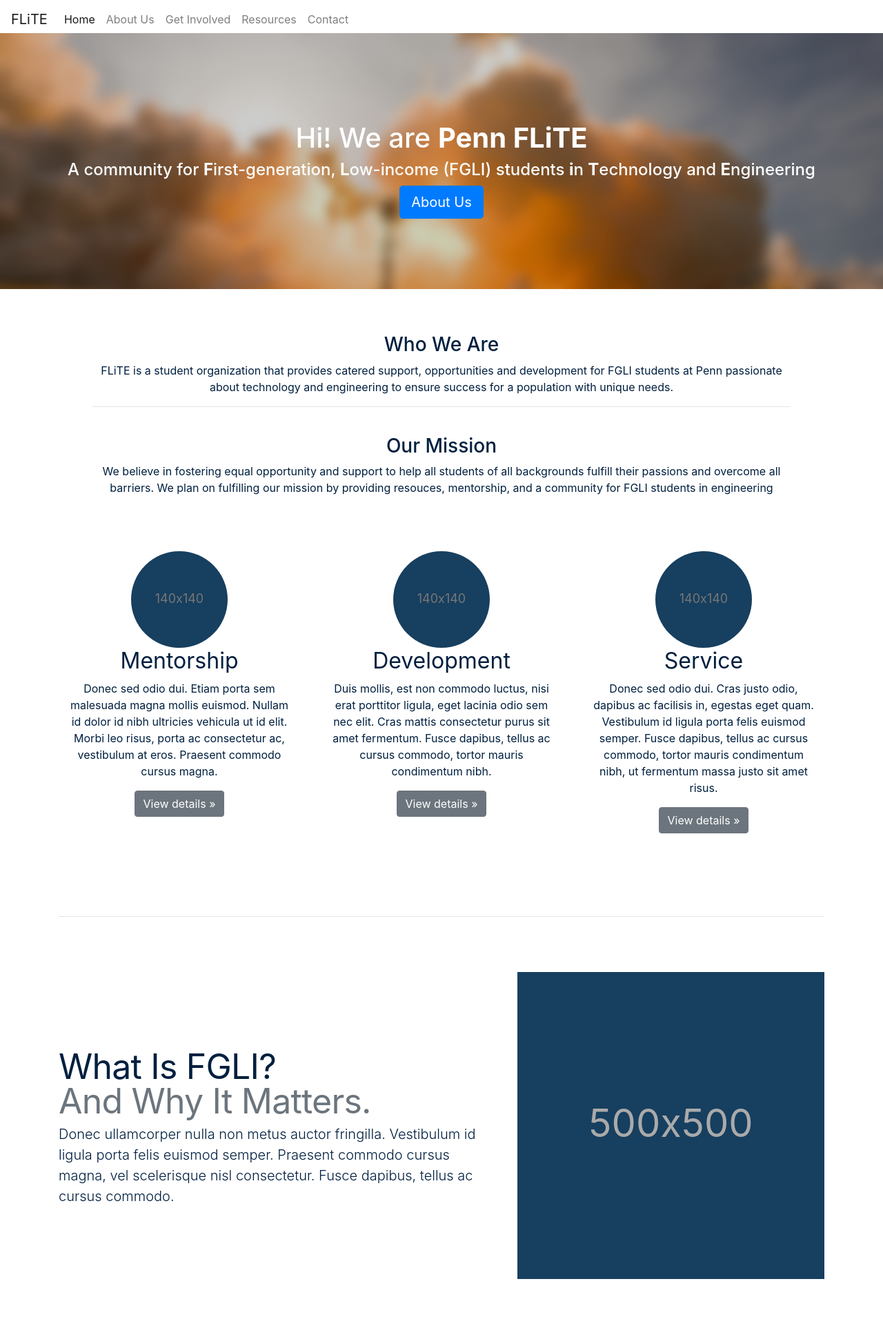
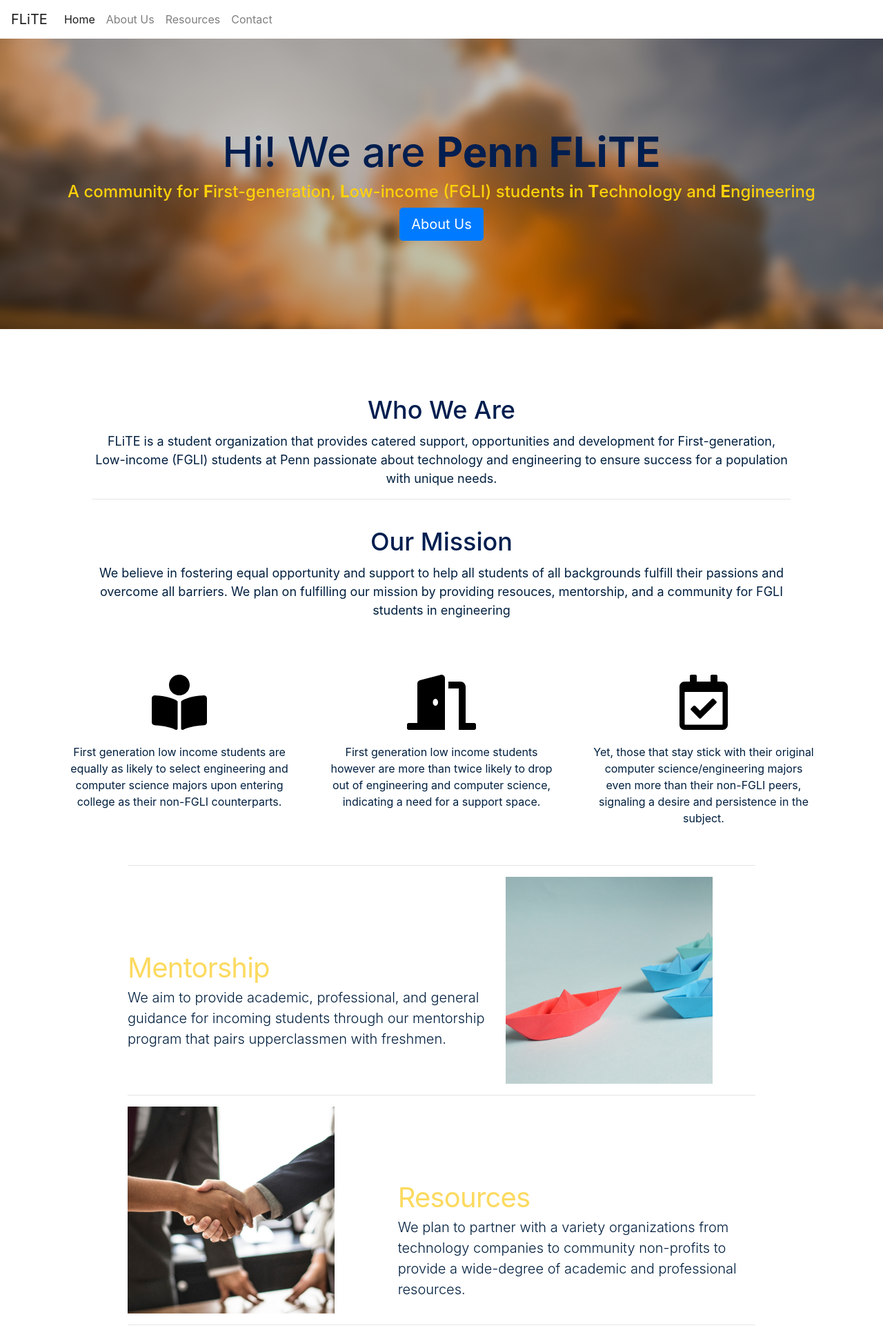
Before and after one commit to jessecui/fgli-tech-website, a PHP site: page / in a window 1280 px wide. Shown: the top 1925 px of the page at 69% size. Run offline with PHP 8.4, Linux system fonts and the light colour scheme.

Commit message:
Work on landing and add images

```diff
--- a/index.css
+++ b/index.css
@@ -3,8 +3,6 @@
 /* Padding below the footer and lighter body text */
 
 body {
-  padding-top: 3rem;
-  padding-bottom: 3rem;
   color: #001f3f;
 }
 
@@ -15,17 +13,23 @@
 
 /* OBJECT STYLES */
 
+#hero h4{
+  color: #ffd10a;
+}
+
+#hero h1{
+  font-size: 60px;
+  color: #001e4f;
+}
+
 .navbar {
-
+  color: #fcda5f;
 }
 
 #hero {
-
-  padding: 10% 5% 8% 5%;
-  background-image: linear-gradient( rgba(0, 0, 0, 0.2), rgba(0, 0, 0, 0.2) ), url("img/flight_image.png");
-  text-align: center;
-  height: 50%;
-
+  background-image: linear-gradient( rgba(0, 0, 0, 0.25), rgba(0, 0, 0, 0.25) ), url("img/flight_image.png");
+  padding-top: 10%;
+  padding-bottom: 10%;
   /* Position and center the image to scale nicely on all screens */
   background-position: center;
   background-repeat: no-repeat;
@@ -35,7 +39,8 @@
 }
 
 #hero_text {
-  color: #fff;
+  text-align: center;
+  color: white;
 }
 
 .mission {
@@ -44,17 +49,18 @@
 }
 
 
+.svg-icons {
+  margin-bottom: 20px;
+}
 
+.land-thumb {
+  height: 300px;
+}
 
-
-
-
-
-
-
-
-
-
+.with-padding {
+  padding-left: 100px;
+  padding-right: 100px;
+}
 
 /* CUSTOMIZE THE CAROUSEL
 -------------------------------------------------- */
@@ -81,6 +87,16 @@
   height: 32rem;
 }
 
+.mission h3 {
+  font-size: 36px;
+  margin-bottom: 10px;
+  color: #001e4f;
+}
+
+.mission p {
+  font-size: 18px;
+}
+
 
 /* MARKETING CONTENT
 -------------------------------------------------- */
@@ -103,7 +119,7 @@
 ------------------------- */
 
 .featurette-divider {
-  margin: 5rem 0; /* Space out the Bootstrap <hr> more */
+  margin: 1rem 0; /* Space out the Bootstrap <hr> more */
 }
 
 /* Thin out the marketing headings */
@@ -111,6 +127,8 @@
   font-weight: 300;
   line-height: 1;
   letter-spacing: -.05rem;
+  padding: 0;
+  color: #fcda5f;
 }
 
 
@@ -126,7 +144,7 @@
   }
 
   .featurette-heading {
-    font-size: 50px;
+    font-size: 40px;
   }
 }
 
--- a/index.html
+++ b/index.html
@@ -35,7 +35,7 @@
   </head>
   <body>
     <header>
-  <nav class="navbar navbar-expand-md fixed-top navbar-light">
+  <nav class="navbar navbar-expand-md static-top navbar-light">
     <a class="navbar-brand" href="#">FLiTE</a>
     <button class="navbar-toggler" type="button" data-toggle="collapse" data-target="#navbarCollapse" aria-controls="navbarCollapse" aria-expanded="false" aria-label="Toggle navigation">
       <span class="navbar-toggler-icon"></span>
@@ -47,9 +47,6 @@
         </li>
         <li class="nav-item">
           <a class="nav-link" href="#">About Us</a>
-        </li>
-        <li class="nav-item">
-          <a class="nav-link" href="#">Get Involved</a>
         </li>
         <li class="nav-item">
           <a class="nav-link" href="#">Resources</a>
@@ -65,8 +62,8 @@
 
 
   <main role="main">
-  <div id='hero'>
-    <div id='hero_text'>
+    <div class="jumbotron jumbotron-fluid" id="hero">
+    <div class="container" id="hero_text">
       <h1>Hi! We are <strong>Penn FLiTE</strong></h1>
       <h4>A community for <b>F</b>irst-generation, <b>L</b>ow-income (FGLI) students <b>i</b>n <b>T</b>echnology and <b>E</b>ngineering </h4>
       <a class="btn btn-lg btn-primary" href="#" role="button">About Us</a>
@@ -75,7 +72,7 @@
 
   <div class='container mission'>
     <h3>Who We Are</h3>
-    <p> FLiTE is a student organization that provides catered support, opportunities and development for FGLI students at Penn passionate about technology and engineering to ensure success for a population with unique needs. </p>
+    <p> FLiTE is a student organization that provides catered support, opportunities and development for First-generation, Low-income (FGLI) students at Penn passionate about technology and engineering to ensure success for a population with unique needs. </p>
     <hr>
     <br>
     <h3>Our Mission</h3>
@@ -91,51 +88,46 @@
   <div class="container marketing">
 
     <!-- Three columns of text below the carousel -->
+    <!-- Note to change the icons from svg files to font awesome imports -->
     <div class="row">
       <div class="col-lg-4">
-        <svg class="bd-placeholder-img rounded-circle" width="140" height="140" xmlns="http://www.w3.org/2000/svg" preserveAspectRatio="xMidYMid slice" focusable="false" role="img" aria-label="Placeholder: 140x140"><title>Placeholder</title><rect width="100%" height="100%" fill="#777"/><text x="50%" y="50%" fill="#777" dy=".3em">140x140</text></svg>
-        <h2>Mentorship</h2>
-        <p>Donec sed odio dui. Etiam porta sem malesuada magna mollis euismod. Nullam id dolor id nibh ultricies vehicula ut id elit. Morbi leo risus, porta ac consectetur ac, vestibulum at eros. Praesent commodo cursus magna.</p>
-        <p><a class="btn btn-secondary" href="#" role="button">View details &raquo;</a></p>
+        <img class='svg-icons' src="img/book-reader-solid.svg" height="80">
+        <p>First generation low income students are equally as likely to select engineering and computer science majors upon entering college as their non-FGLI counterparts.</p>
       </div><!-- /.col-lg-4 -->
       <div class="col-lg-4">
-        <svg class="bd-placeholder-img rounded-circle" width="140" height="140" xmlns="http://www.w3.org/2000/svg" preserveAspectRatio="xMidYMid slice" focusable="false" role="img" aria-label="Placeholder: 140x140"><title>Placeholder</title><rect width="100%" height="100%" fill="#777"/><text x="50%" y="50%" fill="#777" dy=".3em">140x140</text></svg>
-        <h2>Development</h2>
-        <p>Duis mollis, est non commodo luctus, nisi erat porttitor ligula, eget lacinia odio sem nec elit. Cras mattis consectetur purus sit amet fermentum. Fusce dapibus, tellus ac cursus commodo, tortor mauris condimentum nibh.</p>
-        <p><a class="btn btn-secondary" href="#" role="button">View details &raquo;</a></p>
+        <img class='svg-icons' src="img/door-open-solid.svg" height="80">
+        <p>First generation low income students however are more than twice likely to drop out of engineering and computer science, indicating a need for a support space.</p>
       </div><!-- /.col-lg-4 -->
       <div class="col-lg-4">
-        <svg class="bd-placeholder-img rounded-circle" width="140" height="140" xmlns="http://www.w3.org/2000/svg" preserveAspectRatio="xMidYMid slice" focusable="false" role="img" aria-label="Placeholder: 140x140"><title>Placeholder</title><rect width="100%" height="100%" fill="#777"/><text x="50%" y="50%" fill="#777" dy=".3em">140x140</text></svg>
-        <h2>Service</h2>
-        <p>Donec sed odio dui. Cras justo odio, dapibus ac facilisis in, egestas eget quam. Vestibulum id ligula porta felis euismod semper. Fusce dapibus, tellus ac cursus commodo, tortor mauris condimentum nibh, ut fermentum massa justo sit amet risus.</p>
-        <p><a class="btn btn-secondary" href="#" role="button">View details &raquo;</a></p>
+        <img class='svg-icons' src="img/calendar-check-regular.svg" height="80">
+        <p>Yet, those that stay stick with their original computer science/engineering majors even more than their non-FGLI peers, signaling a desire and persistence in the subject. </p>
       </div><!-- /.col-lg-4 -->
     </div><!-- /.row -->
 
 
     <!-- START THE FEATURETTES -->
-
+    <div class='container with-padding'>
       <hr class="featurette-divider">
 
       <div class="row featurette">
         <div class="col-md-7">
-        <h2 class="featurette-heading">What Is FGLI? <div class="text-muted">And Why It Matters.</div></h2>
-        <p class="lead">Donec ullamcorper nulla non metus auctor fringilla. Vestibulum id ligula porta felis euismod semper. Praesent commodo cursus magna, vel scelerisque nisl consectetur. Fusce dapibus, tellus ac cursus commodo.</p>
+          <h2 class="featurette-heading">Mentorship</h2>
+          <p class="lead">We aim to provide academic, professional, and general guidance for incoming students through our mentorship program that pairs upperclassmen with freshmen. </p>
         </div>
         <div class="col-md-5">
-        <svg class="bd-placeholder-img bd-placeholder-img-lg featurette-image img-fluid mx-auto" width="500" height="500" xmlns="http://www.w3.org/2000/svg" preserveAspectRatio="xMidYMid slice" focusable="false" role="img" aria-label="Placeholder: 500x500"><title>Placeholder</title><rect width="100%" height="100%" fill="#eee"/><text x="50%" y="50%" fill="#aaa" dy=".3em">500x500</text></svg>
+          <img class='land-thumb' src="img/mentorship_img.jpg">
         </div>
       </div>
 
       <hr class="featurette-divider">
 
       <div class="row featurette">
-      <div class="col-md-7 order-md-2">
-        <h2 class="featurette-heading">Why We Do What We Do. <div class="text-muted">And How We Do It.</div></h2>
-        <p class="lead">Donec ullamcorper nulla non metus auctor fringilla. Vestibulum id ligula porta felis euismod semper. Praesent commodo cursus magna, vel scelerisque nisl consectetur. Fusce dapibus, tellus ac cursus commodo.</p>
+        <div class="col-md-7 order-md-2 align">
+          <h2 class="featurette-heading">Resources</h2>
+          <p class="lead">We plan to partner with a variety organizations from technology companies to community non-profits to provide a wide-degree of academic and professional resources.</p>
         </div>
         <div class="col-md-5 order-md-1">
-        <svg class="bd-placeholder-img bd-placeholder-img-lg featurette-image img-fluid mx-auto" width="500" height="500" xmlns="http://www.w3.org/2000/svg" preserveAspectRatio="xMidYMid slice" focusable="false" role="img" aria-label="Placeholder: 500x500"><title>Placeholder</title><rect width="100%" height="100%" fill="#eee"/><text x="50%" y="50%" fill="#aaa" dy=".3em">500x500</text></svg>
+          <img class='land-thumb' src="img/resources_img.jpg">
         </div>
       </div>
 
@@ -143,15 +135,16 @@
 
       <div class="row featurette">
         <div class="col-md-7">
-        <h2 class="featurette-heading">Come Join Us. <span class="text-muted">Connect.</span></h2>
-        <p class="lead">Donec ullamcorper nulla non metus auctor fringilla. Vestibulum id ligula porta felis euismod semper. Praesent commodo cursus magna, vel scelerisque nisl consectetur. Fusce dapibus, tellus ac cursus commodo.</p>
+          <h2 class="featurette-heading">Collaboration</h2>
+          <p class="lead">We hope to develop our students through interdisciplinary collaboration to create leading engineers that will create innovative solutions to a variety of society's problems.</p>
         </div>
         <div class="col-md-5">
-        <svg class="bd-placeholder-img bd-placeholder-img-lg featurette-image img-fluid mx-auto" width="500" height="500" xmlns="http://www.w3.org/2000/svg" preserveAspectRatio="xMidYMid slice" focusable="false" role="img" aria-label="Placeholder: 500x500"><title>Placeholder</title><rect width="100%" height="100%" fill="#eee"/><text x="50%" y="50%" fill="#aaa" dy=".3em">500x500</text></svg>
+          <img class='land-thumb' src="img/collaboration.jpg">
         </div>
       </div>
 
       <hr class="featurette-divider">
+  </div>
 
     <!-- /END THE FEATURETTES -->
 
```
Also changed, not shown: img/book-reader-solid.svg (added), img/briefcase-solid.svg (added), img/calendar-check-regular.svg (added), img/collaboration.jpg (added), img/door-open-solid.svg (added), img/mentorship_img.jpg (added), img/resources_img.jpg (added). Lines whose indentation alone changed are shown as unchanged.
